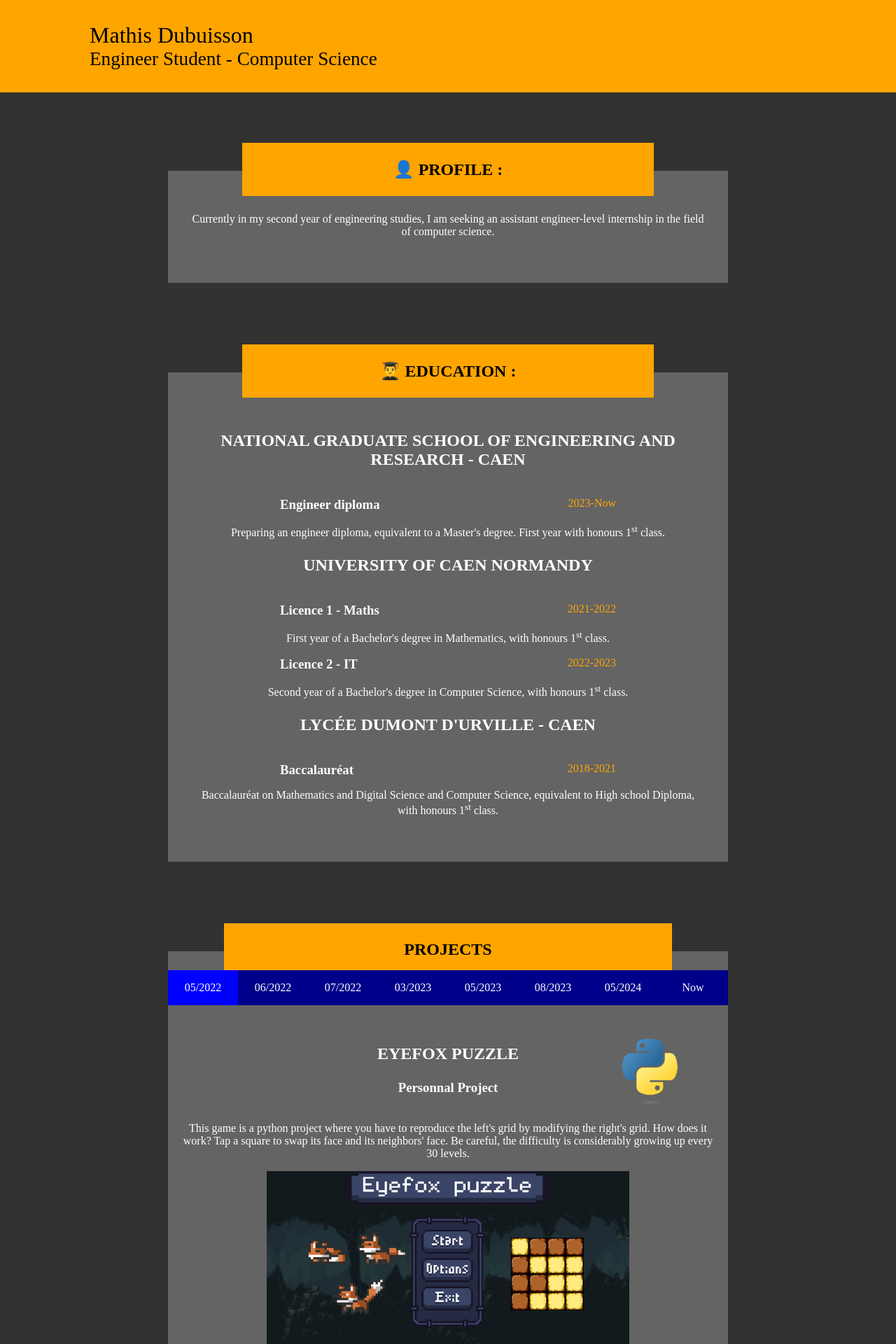
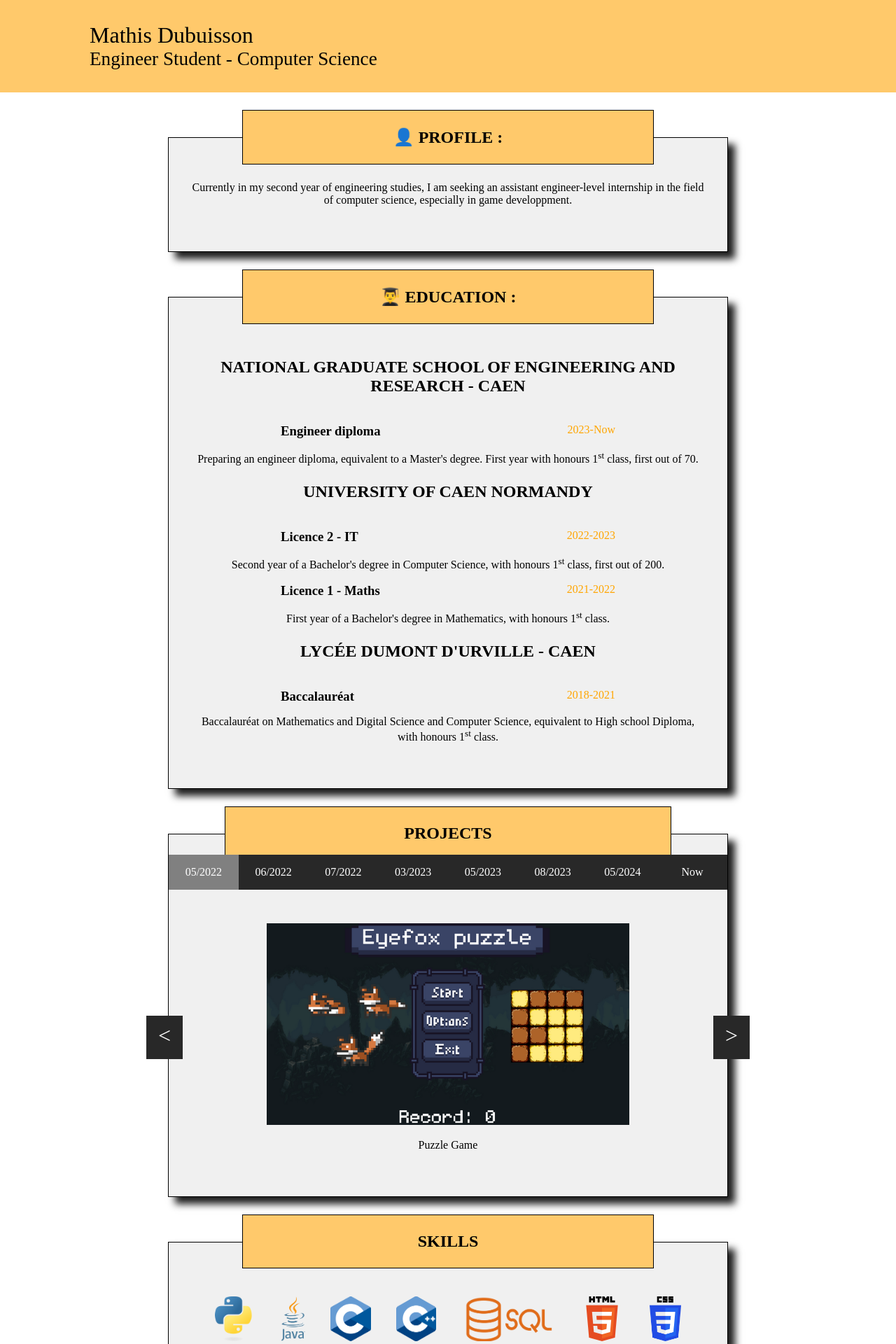
Before and after one commit to Westerbay/Home-Page, a PHP site: page /resume.html in a window 1280 px wide. Shown: the top 1920 px of the page at 70% size. Run offline with PHP 8.4, Linux system fonts and the light colour scheme.

Commit message:
Premiere Version

```diff
--- a/css/footer.css
+++ b/css/footer.css
@@ -1,5 +1,5 @@
 footer {
-	background: orange;
+	background: #ffc96b;
 	color: black;
 	padding: 1em;
 	display: grid;
--- a/css/header.css
+++ b/css/header.css
@@ -1,6 +1,6 @@
 body > header {
 	color: black;
-	background: orange;
+	background: #ffc96b;
 	padding: 2em 2em 2em 10%;
 	text-align: left;
 	margin-bottom: 3em;
--- a/css/project.css
+++ b/css/project.css
@@ -4,15 +4,6 @@
 	padding-left: 0;
 	padding-right: 0;
 	position: relative;
-}
-
-#projects section {
-	margin-left: 1em;
-	margin-right: 1em;
-}
-
-#projects img {
-	height: 20em;
 }
 
 #projects h3 {
@@ -31,16 +22,54 @@
 	cursor: pointer;
 	text-decoration: none;
 	color: white;
-	background: darkblue;
+	background: rgb(40, 40, 40);
 	padding: 1em 5px 1em 5px;
 }
 
 #projects button:hover {
-	background: blue;
+	background: grey;
 }
 
-#projects section > img:first-child {
-	height: 8em;
-	right: 2em;
+#projects aside {
+	width: 39em;
+	overflow-x: hidden;
+	position: relative;
+	margin: auto;
+	min-width: 350px;
+}
+
+#container {
+	width: 800%;
+    display: grid;
+    grid-template-columns: repeat(8, 1fr);
+    transition: 1s;
+}
+
+#projects img {
+	height: 20em;
+}
+
+#projects > button {
+	font-size: 2em;
+	font-style: bold;
+	text-align: center;
+	padding: 10px;
+	padding-bottom: 20px;
+	width: 1em;
+	height: 1em;
+	z-index: 1;
+}
+
+#projects > button:nth-child(odd) {
 	position: absolute;
+	left: 0;
+	top: 50%;
+	transform: translateX(-1em);
 }
+
+#projects > button:nth-child(even){
+	position: absolute;
+	right: 0;
+	top: 50%;
+	transform: translateX(1em);
+}
--- a/css/resume.css
+++ b/css/resume.css
@@ -5,18 +5,23 @@
 }
 
 body {
-	color: white;
-	background: rgb(50, 50, 50);
+	background: white;
 	text-align: center;
 }
 
 body > article {
 	position: relative;
-	background: rgb(100, 100, 100);
+	background: rgb(240, 240, 240);
 	padding: 2em 2em 1em 2em;
 	margin: 5%;
-	display: inline-block;
 	max-width: 800px;
+	box-shadow: 10px 10px 10px rgb(30, 30, 30);
+	border: 1px solid black;
+	transform: translateX(200%);
+	opacity: 0;
+	transition: 1.5s;
+	margin-left: auto;
+	margin-right: auto;
 }
 
 h1, h2 {
@@ -25,10 +30,11 @@ h1, h2 {
 }
 
 article > h1 {
-	background: orange;
+	background: #ffc96b;
 	color: black;
 	width: 80%;
 	margin: auto;
+	border: 1px solid black;
 }
 
 article > * {
--- a/resume.html
+++ b/resume.html
@@ -9,7 +9,7 @@
 		<link href='css/footer.css' rel='stylesheet'>
 		<link href='css/header.css' rel='stylesheet'>
 	</head>
-	<body onload='selectEyefox()'>
+	<body onload='main()'>
 
 
 		<header>
@@ -21,7 +21,7 @@
 		<!-- Profile -->
 		<article id='profile'>
 			<h1>👤 Profile : </h1>
-			<p>Currently in my second year of engineering studies, I am seeking an assistant engineer-level internship in the field of computer science.</p>
+			<p>Currently in my second year of engineering studies, I am seeking an assistant engineer-level internship in the field of computer science, especially in game developpment.</p>
 		</article>
 
 
@@ -34,20 +34,20 @@
 					<h3>Engineer diploma</h3>
 					<p><time datetime="2023">2023</time>-Now</p>
 				</section>
-				<p>Preparing an engineer diploma, equivalent to a Master's degree. First year with honours 1<sup>st</sup> class.</p>
+				<p>Preparing an engineer diploma, equivalent to a Master's degree. First year with honours 1<sup>st</sup> class, first out of 70.</p>
 			</section>
 			<section>
 				<h2>University of Caen Normandy</h2>
+				<section>
+					<h3>Licence 2 - IT</h3>
+					<p><time datetime="2022">2022</time>-<time datetime="2023">2023</time></p>
+				</section>
+				<p>Second year of a Bachelor's degree in Computer Science, with honours 1<sup>st</sup> class, first out of 200.</p>
 				<section>
 					<h3>Licence 1 - Maths</h3>
 					<p><time datetime="2021">2021</time>-<time datetime="2022">2022</time></p>
 				</section>
 				<p>First year of a Bachelor's degree in Mathematics, with honours 1<sup>st</sup> class.</p>
-				<section>
-					<h3>Licence 2 - IT</h3>
-					<p><time datetime="2022">2022</time>-<time datetime="2023">2023</time></p>
-				</section>
-				<p>Second year of a Bachelor's degree in Computer Science, with honours 1<sup>st</sup> class.</p>
 			</section>
 			<section>
 				<h2>Lycée Dumont D'Urville - Caen</h2>
@@ -62,6 +62,8 @@
 
 		<!-- Projetcs -->
 		<article id='projects'>
+			<button type='button' id='project8' onclick="buttonLeft()"><</button>
+			<button type='button' id='project8' onclick="buttonRight()">></button>
 			<h1>Projects</h1>
 			<header>
 				<button type='button' id='project1' onclick="selectEyefox()">05/2022</button>
@@ -73,9 +75,59 @@
 				<button type='button' id='project7' onclick="selectGDC()">05/2024</button>
 				<button type='button' id='project8' onclick="selectNation()">Now</button>
 			</header>
-			<section id='projectContent'>
-				<h2>Project</h2>
-			</section>
+			<aside id='aside'>
+				<div id='container'>
+
+					<!-- Puzzle -->
+					<figure>
+						<img src='img/project/puzzle.png' alt='PuzzleGame'>
+						<figcaption>Puzzle Game</figcaption>
+					</figure>
+
+					<!-- Card Game -->
+					<figure>
+						<img src='img/project/battle.png' alt='CardGame'>
+						<figcaption>Card Game</figcaption>
+					</figure>
+
+					<!-- Minidex -->
+					<figure>
+						<img src='img/project/minidex.png' alt='Pokedex'>
+						<figcaption>Pokedex</figcaption>
+					</figure>
+
+					<!-- Adds up -->
+					<figure>
+						<img src='img/project/AddsUp.png' alt='CalculationGame'>
+						<figcaption>Calculation game</figcaption>
+					</figure>
+
+					<!-- Lindenmayer -->
+					<figure>
+						<img src='img/project/Lindenmayer.png' alt='L-Systems'>
+						<figcaption>L-Systems Interpretor</figcaption>
+					</figure>
+
+					<!-- Sudoku -->
+					<figure>
+						<img src='img/project/TaquinSudoku.png' alt='Taquin&Sudoku'>
+						<figcaption>Taquin & Sudoku</figcaption>
+					</figure>
+
+					<!-- GDC -->
+					<figure>
+						<img src='img/project/GDC.png' alt='CarRace'>
+						<figcaption>Car Race</figcaption>
+					</figure>
+
+					<!-- Nation -->
+					<figure>
+						<img src='img/project/nation.png' alt='CalculationGame'>
+						<figcaption>Strategy Game</figcaption>
+					</figure>
+
+				</div>
+			</aside>
 			<script src="script/project.js"></script>
 		</article>
 
@@ -99,7 +151,7 @@
 		<article id='language'>
 			<h1>Languages</h1>
 			<p>French 🇫🇷</p> <p>First language</p>
-			<p>English 🇬🇧</p> <p>B2 825 TOEIC</p>
+			<p>English 🇬🇧</p> <p>Advanced</p>
 			<p>Japanese 🇯🇵</p> <p>Beginner</p>
 		</article>
 
```
Also changed, not shown: script/project.js (+49 -75 lines).
